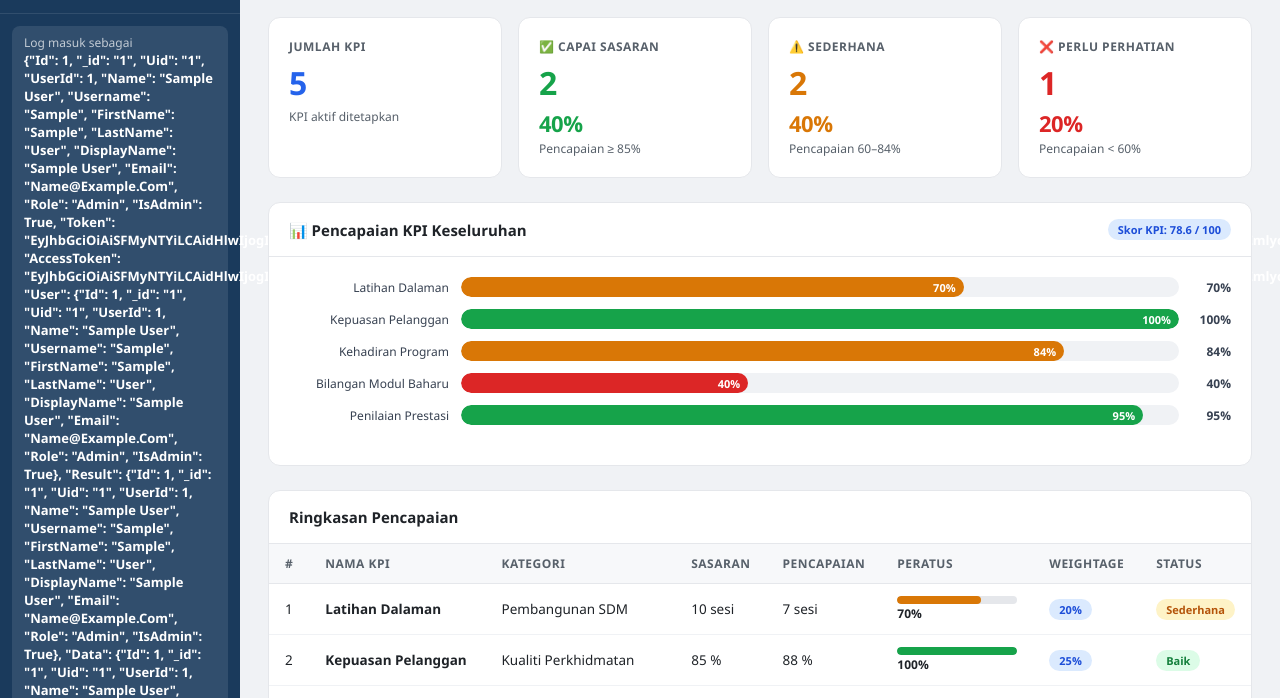
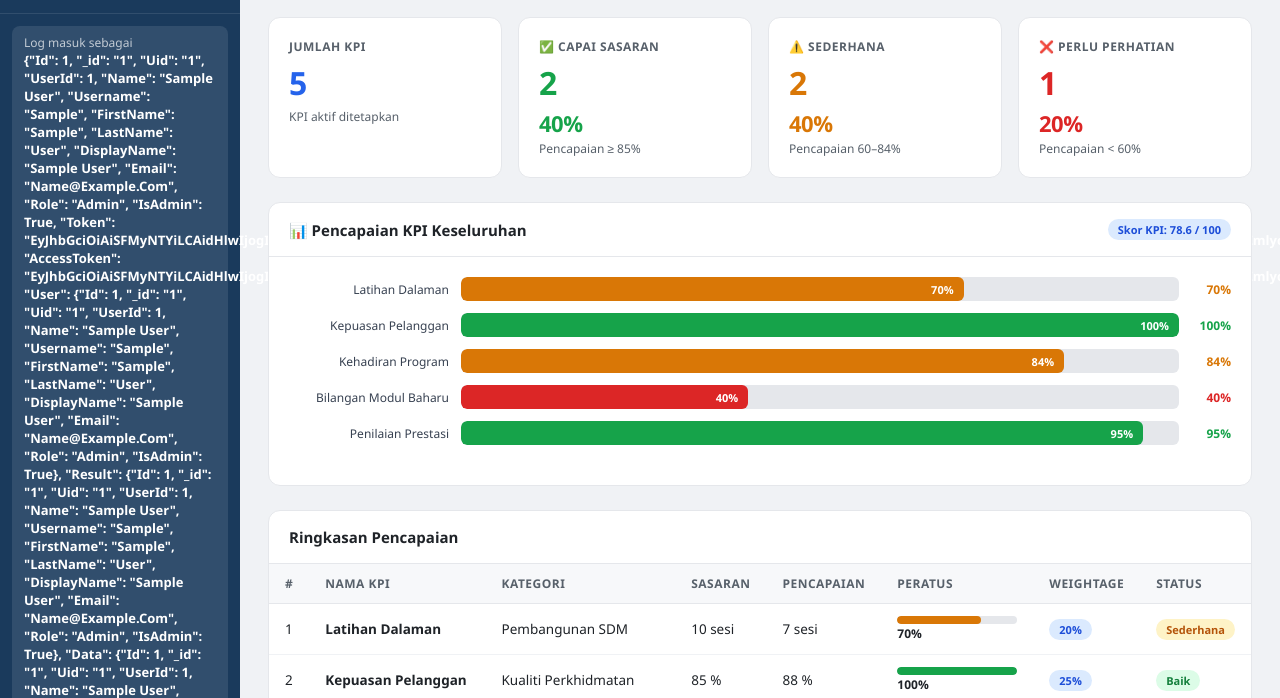
Before and after one commit to rhazes305/MDEC-TrainingBob, a plain HTML site: page kpi-dashboard/admin.html in a window 1280 px wide. Shown: the part 70-768 px from the top of the page. Drawn offline with Linux system fonts and the light colour scheme; sample sign-in values are in the browser's storage.

Commit message:
fix: chart bars now render with correct green/orange/red colours by KPI indicator

```diff
--- a/kpi-dashboard/admin.html
+++ b/kpi-dashboard/admin.html
@@ -279,13 +279,14 @@
       totalWScore += parseFloat(wScore);
       totalWeight += kpi.weightage;
 
+      const txtColor = color === 'green' ? '#16a34a' : color === 'orange' ? '#d97706' : '#dc2626';
       chart.innerHTML += `
         <div class="chart-bar-row">
           <div class="chart-bar-label" title="${kpi.name}">${kpi.name}</div>
           <div class="chart-bar-wrap">
-            <div class="chart-bar-fill ${color}" style="width:${pct}%">${pct > 15 ? pct + '%' : ''}</div>
+            <div class="chart-bar-fill ${color}" style="width:${pct}%">${pct > 12 ? pct + '%' : ''}</div>
           </div>
-          <div class="chart-bar-pct" style="color:var(--c,#374151)">${pct}%</div>
+          <div class="chart-bar-pct" style="color:${txtColor};font-weight:800;">${pct}%</div>
         </div>`;
 
       tbody.innerHTML += `<tr>
--- a/kpi-dashboard/css/style.css
+++ b/kpi-dashboard/css/style.css
@@ -133,12 +133,12 @@ tbody td { padding: 12px 16px; font-size: 13.5px; }
 .chart-container { padding: 0 0 8px; }
 .chart-bar-row { display: flex; align-items: center; gap: 12px; margin-bottom: 12px; }
 .chart-bar-label { width: 160px; font-size: 12px; color: #374151; text-align: right; flex-shrink: 0; white-space: nowrap; overflow: hidden; text-overflow: ellipsis; }
-.chart-bar-wrap { flex: 1; height: 20px; background: #f0f2f5; border-radius: 99px; overflow: hidden; }
-.chart-bar-fill { height: 100%; border-radius: 99px; display: flex; align-items: center; justify-content: flex-end; padding-right: 8px; font-size: 11px; font-weight: 700; color: #fff; min-width: 30px; transition: width .5s; }
-.chart-bar-fill.green { background: #16a34a; }
+.chart-bar-wrap { flex: 1; height: 24px; background: #e5e7eb; border-radius: 6px; overflow: hidden; }
+.chart-bar-fill { height: 100%; border-radius: 6px; display: flex; align-items: center; justify-content: flex-end; padding-right: 10px; font-size: 11px; font-weight: 700; color: #fff; transition: width .6s ease; }
+.chart-bar-fill.green  { background: #16a34a; }
 .chart-bar-fill.orange { background: #d97706; }
-.chart-bar-fill.red { background: #dc2626; }
-.chart-bar-fill.blue { background: #2563eb; }
+.chart-bar-fill.red    { background: #dc2626; }
+.chart-bar-fill.blue   { background: #2563eb; }
 .chart-bar-pct { width: 40px; font-size: 12px; font-weight: 700; text-align: right; }
 
 /* ===== ALERT ===== */
```
Also changed, not shown: kpi-dashboard/pengurusan.html (+4 -2 lines).
